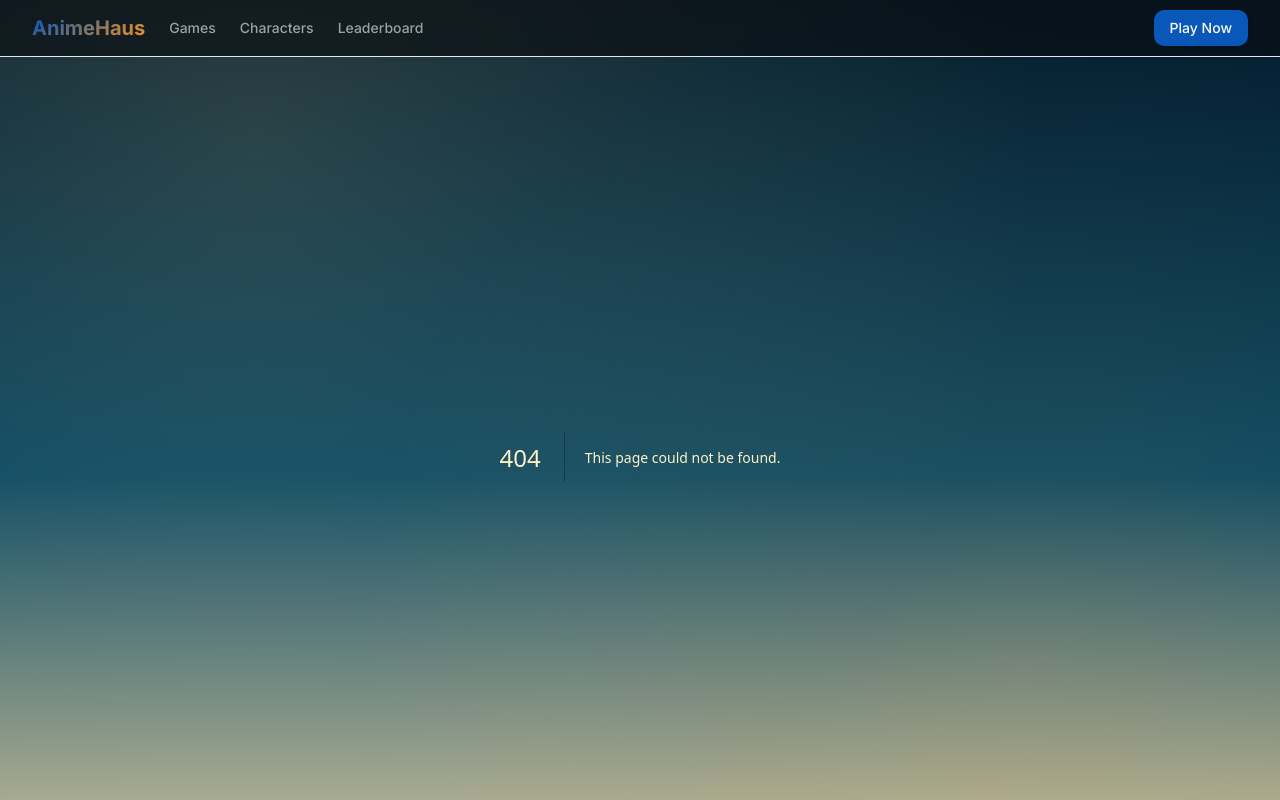
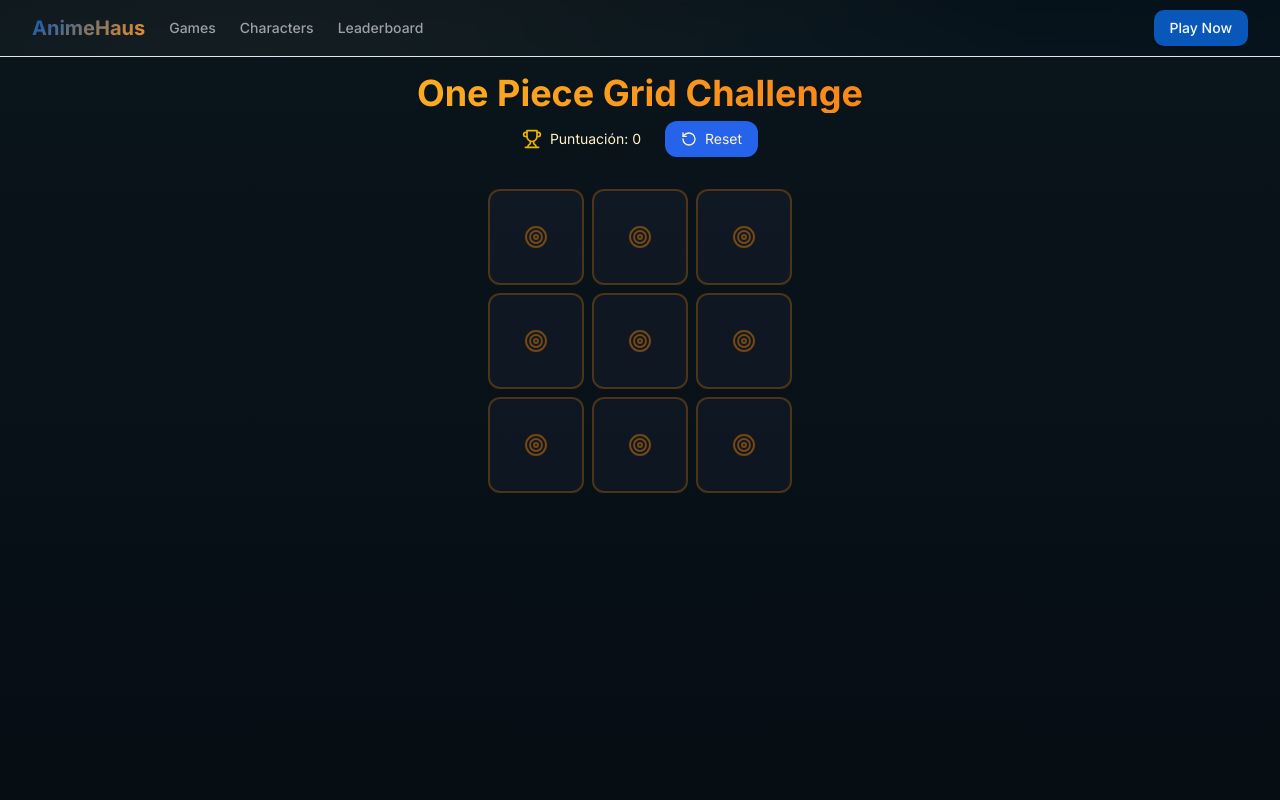
Before and after one commit to AlvaroSM19/animehausv2, a Next.js app: page /games/anime-grid in a window 1280 px wide. Before the commit this address had no page. Shown: the top 800 px of the page. Built offline with nearby package versions, Linux system fonts and the light colour scheme.

Commit message:
Add working One Piece Grid Challenge - Simple 3x3 grid with character selection and basic scoring system

```diff
--- /dev/null
+++ b/src/app/games/anime-grid/page.tsx
@@ -0,0 +1,141 @@
+'use client'
+
+import { useState, useEffect } from 'react'
+import { getAllCharacters, type AnimeCharacter } from '../../../lib/anime-data'
+import { Search, RotateCcw, Trophy, Target, Check, X } from 'lucide-react'
+
+export default function AnimeGridPage() {
+  const [characters, setCharacters] = useState<AnimeCharacter[]>([])
+  const [grid, setGrid] = useState<(AnimeCharacter | null)[][]>(() =>
+    Array(3).fill(null).map(() => Array(3).fill(null))
+  )
+  const [selectedCell, setSelectedCell] = useState<{row: number, col: number} | null>(null)
+  const [showPicker, setShowPicker] = useState(false)
+  const [searchTerm, setSearchTerm] = useState('')
+  const [score, setScore] = useState(0)
+
+  const rowConditions = ['Marine', 'Pirata', 'Haki']
+  const colConditions = ['Fruta del Diablo', 'Espadachín', 'Recompensa Alta']
+
+  useEffect(() => {
+    setCharacters(getAllCharacters())
+  }, [])
+
+  const handleCellClick = (row: number, col: number) => {
+    if (grid[row][col]) return
+    setSelectedCell({ row, col })
+    setShowPicker(true)
+  }
+
+  const handleCharacterSelect = (character: AnimeCharacter) => {
+    if (!selectedCell) return
+
+    const newGrid = [...grid]
+    newGrid[selectedCell.row][selectedCell.col] = character
+    setGrid(newGrid)
+    setScore(prev => prev + 10)
+
+    setShowPicker(false)
+    setSelectedCell(null)
+  }
+
+  const resetGame = () => {
+    setGrid(Array(3).fill(null).map(() => Array(3).fill(null)))
+    setScore(0)
+  }
+
+  const filteredCharacters = characters.filter(char =>
+    char.name.toLowerCase().includes(searchTerm.toLowerCase())
+  )
+
+  return (
+    <div className="min-h-screen bg-gradient-to-b from-[#0a141b] via-[#081018] to-[#050c12] text-amber-100 p-4">
+      <div className="max-w-4xl mx-auto">
+        <div className="text-center mb-8">
+          <h1 className="text-4xl font-bold mb-2 bg-gradient-to-r from-amber-400 to-orange-500 bg-clip-text text-transparent">
+            One Piece Grid Challenge
+          </h1>
+          <div className="flex items-center justify-center gap-6 text-sm">
+            <div className="flex items-center gap-2">
+              <Trophy className="w-5 h-5 text-yellow-500" />
+              <span>Puntuación: {score}</span>
+            </div>
+            <button
+              onClick={resetGame}
+              className="flex items-center gap-2 px-4 py-2 bg-blue-600 hover:bg-blue-700 rounded-lg transition-colors"
+            >
+              <RotateCcw className="w-4 h-4" />
+              Reset
+            </button>
+          </div>
+        </div>
+
+        <div className="flex justify-center mb-8">
+          <div className="grid grid-cols-3 gap-2">
+            {grid.map((row, rowIndex) =>
+              row.map((cell, colIndex) => (
+                <div
+                  key={`${rowIndex}-${colIndex}`}
+                  onClick={() => handleCellClick(rowIndex, colIndex)}
+                  className="w-24 h-24 border-2 border-amber-600/30 rounded-lg cursor-pointer flex items-center justify-center text-xs font-medium transition-all duration-200 hover:border-amber-400 bg-slate-800/30"
+                >
+                  {cell ? (
+                    <div className="text-center p-1">
+                      <div className="text-[10px] leading-tight">{cell.name}</div>
+                    </div>
+                  ) : (
+                    <Target className="w-6 h-6 text-amber-600/50" />
+                  )}
+                </div>
+              ))
+            )}
+          </div>
+        </div>
+
+        {showPicker && (
+          <div className="fixed inset-0 bg-black/50 flex items-center justify-center z-50 p-4">
+            <div className="bg-slate-800 rounded-lg p-6 max-w-2xl w-full max-h-[80vh] overflow-hidden flex flex-col">
+              <div className="flex items-center justify-between mb-4">
+                <h3 className="text-xl font-bold">Selecciona Personaje</h3>
+                <button
+                  onClick={() => setShowPicker(false)}
+                  className="text-amber-400 hover:text-amber-300"
+                >
+                  <X className="w-6 h-6" />
+                </button>
+              </div>
+
+              <div className="relative mb-4">
+                <Search className="absolute left-3 top-1/2 transform -translate-y-1/2 text-amber-400 w-4 h-4" />
+                <input
+                  type="text"
+                  placeholder="Buscar..."
+                  value={searchTerm}
+                  onChange={(e) => setSearchTerm(e.target.value)}
+                  className="w-full pl-10 pr-4 py-2 bg-slate-700 border border-slate-600 rounded-lg text-white placeholder-slate-400 focus:outline-none focus:border-amber-400"
+                />
+              </div>
+
+              <div className="flex-1 overflow-y-auto">
+                <div className="grid grid-cols-2 gap-2">
+                  {filteredCharacters.slice(0, 30).map((character) => (
+                    <button
+                      key={character.name}
+                      onClick={() => handleCharacterSelect(character)}
+                      className="p-3 rounded border border-slate-600 bg-slate-700 hover:bg-slate-600 text-left transition-colors text-sm"
+                    >
+                      <div className="font-medium truncate">{character.name}</div>
+                      <div className="text-xs text-slate-400 truncate">
+                        {character.crew || 'Sin tripulación'}
+                      </div>
+                    </button>
+                  ))}
+                </div>
+              </div>
+            </div>
+          </div>
+        )}
+      </div>
+    </div>
+  )
+}
--- a/src/app/page.tsx
+++ b/src/app/page.tsx
@@ -1,5 +1,5 @@
 import Link from 'next/link'
-import { Play, Users, Trophy, Gamepad2, Grid3X3, Zap, TrendingUp, Eye, Brain, Search, Star } from 'lucide-react'
+import { Play, Users, Trophy, Gamepad2, Grid3X3, Zap, TrendingUp, Eye, Brain, Search, Star, Target } from 'lucide-react'
 
 interface GameDef {
   id: string
@@ -16,6 +16,7 @@
 
 const games: GameDef[] = [
   { id: 'grid', title: 'Memory Cards', description: 'Empareja las cartas 4x4 con personajes de One Piece', icon: Grid3X3, difficulty: 'Easy', players: '1 Player', time: '2-5 min', status: 'available', href: '/games/grid', color: 'from-blue-500 to-cyan-500' },
+  { id: 'anime-grid', title: 'One Piece Grid Challenge', description: 'Coloca personajes que cumplan las condiciones de fila Y columna', icon: Target, difficulty: 'Hard', players: '1 Player', time: '5-15 min', status: 'available', href: '/games/anime-grid', color: 'from-cyan-500 to-teal-500' },
   { id: 'wordle', title: 'Anime Wordle', description: 'Guess the character name in 6 tries', icon: Brain, difficulty: 'Medium', players: '1 Player', time: '3-8 min', status: 'available', href: '/games/wordle', color: 'from-green-500 to-emerald-500' },
   { id: 'higher-lower', title: 'Higher or Lower', description: 'Guess if the next bounty is higher or lower', icon: TrendingUp, difficulty: 'Medium', players: '1 Player', time: '5-10 min', status: 'available', href: '/games/higher-lower', color: 'from-orange-500 to-red-500' },
   { id: 'onepiecedle', title: 'OnePiecedle', description: 'Deduce el personaje por atributos (crew, origen, haki...)', icon: Trophy, difficulty: 'Medium', players: '1 Player', time: '3-8 min', status: 'available', href: '/games/onepiecedle', color: 'from-purple-600 to-fuchsia-500' },
```
